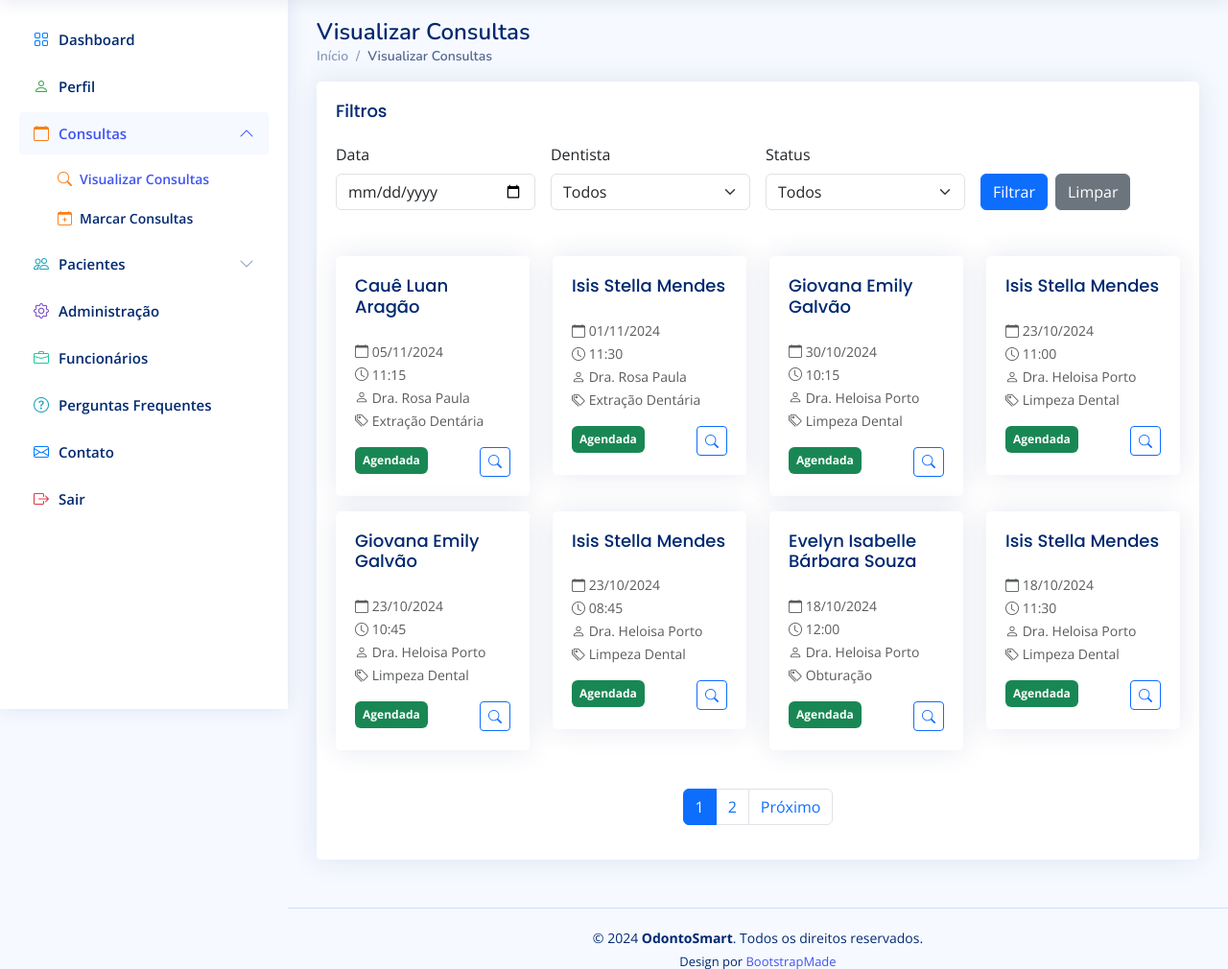
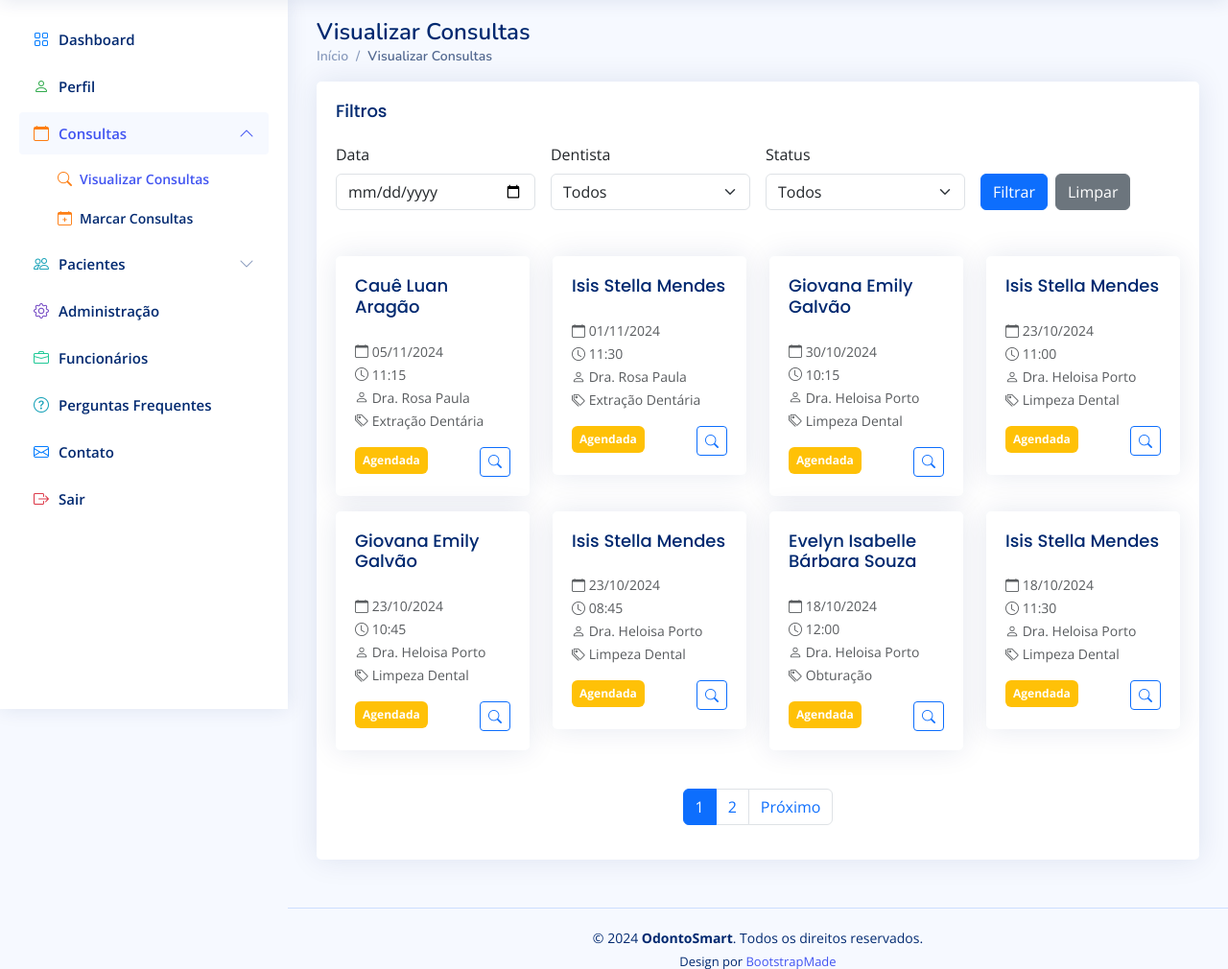
Before and after one commit to andregu14/pim-django, a Django app: page /visualizar-consultas/ in a window 1280 px wide. Shown: the part 61-1071 px from the top of the page at 96% size. Run offline with Django 5.2, Linux system fonts and the light colour scheme; a user stored in the database is signed in; data comes from the database, SQL or seed files in the repository; some libraries are stand-ins or nearby versions.

Commit message:
Update visualizar-consultas.html

```diff
--- a/clinicaMedica/templates/visualizar-consultas.html
+++ b/clinicaMedica/templates/visualizar-consultas.html
@@ -558,9 +558,9 @@
                                             <div class="d-flex justify-content-between">
                                                 <div>
                                                   {% if consulta.status == 'agendada' %}
-                                                  <span class="badge bg-success float-end text-white p-2">Agendada</span>
+                                                  <span class="badge bg-warning float-end text-white p-2">Agendada</span>
                                                   {% elif consulta.status == 'concluida' %}
-                                                  <span class="badge bg-primary float-end text-white p-2">Concluída</span>
+                                                  <span class="badge bg-success float-end text-white p-2">Concluída</span>
                                                   {% else %}
                                                   <span class="badge bg-danger float-end text-white p-2">Cancelada</span>
                                                   {% endif %}
```
